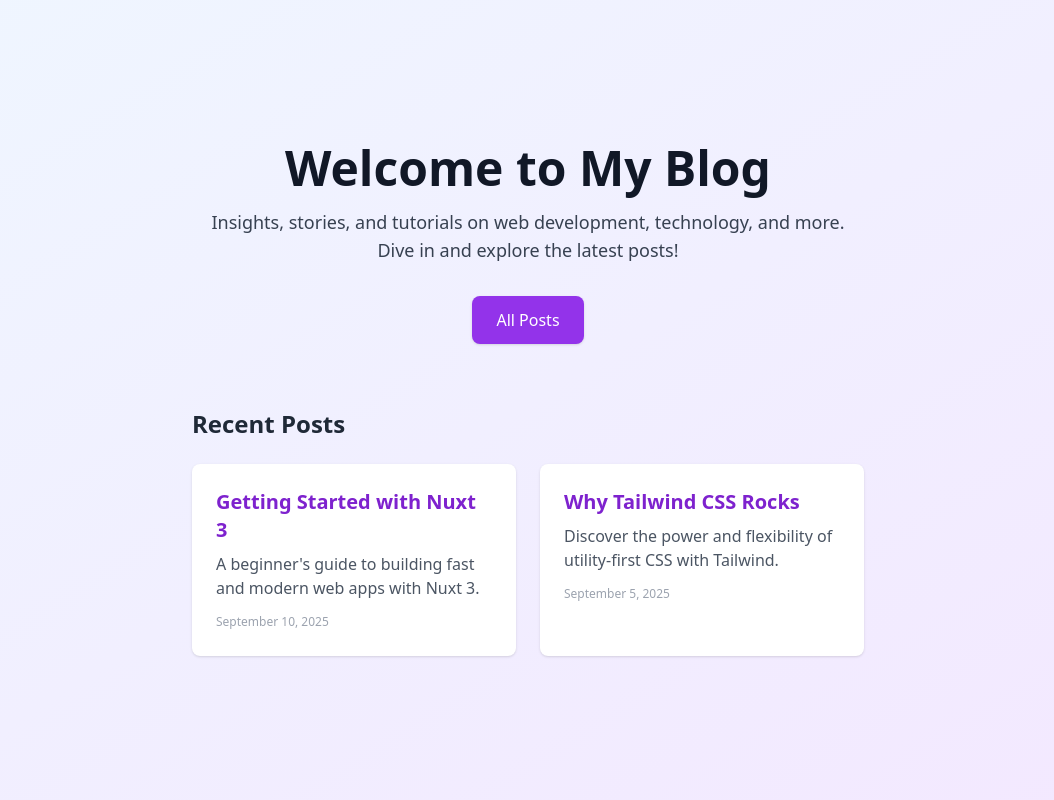
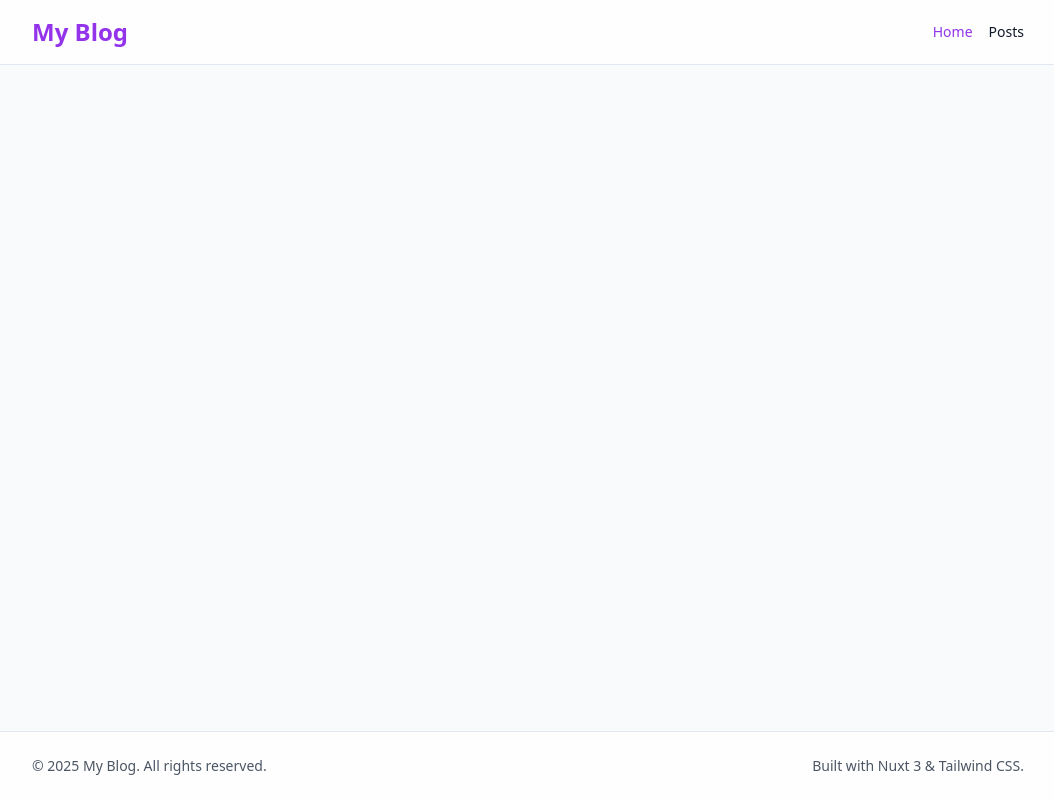
Before and after one commit to ZCroninDev/tales-by-torchlight, a Nuxt app: page / in a window 1280 px wide. Shown: the whole page, without its empty margins (112-1166 px from the left). Built offline with nearby package versions, Linux system fonts and the light colour scheme.

Commit message:
Adss a global header and footer

```diff
--- a/app/app.vue
+++ b/app/app.vue
@@ -1,18 +1,24 @@
-<script setup lang="ts">
-import ExamplePostCards from "../components/ExamplePostCards.vue"
-</script>
+<template>
+    <div class="min-h-screen flex flex-col bg-slate-50 text-gray-900">
+        <header class="border-b border-slate-200 bg-white/80 backdrop-blur">
+            <div class="max-w-5xl mx-auto flex items-center justify-between px-4 py-4">
+                <NuxtLink to="/" class="text-2xl font-bold text-purple-600">My Blog</NuxtLink>
+                <nav class="flex items-center gap-4 text-sm font-medium">
+                    <NuxtLink to="/" class="transition-colors hover:text-purple-600" exact-active-class="text-purple-600">Home</NuxtLink>
+                    <NuxtLink to="/posts" class="transition-colors hover:text-purple-600" exact-active-class="text-purple-600">Posts</NuxtLink>
+                </nav>
+            </div>
+        </header>
 
-<template>
-    <div class="min-h-screen bg-gradient-to-br from-blue-50 to-purple-100 flex flex-col items-center justify-center px-4">
-        <div class="max-w-2xl w-full text-center">
-            <h1 class="text-5xl font-extrabold text-gray-900 mb-4">Welcome to My Blog</h1>
-            <p class="text-lg text-gray-700 mb-8">Insights, stories, and tutorials on web development, technology, and more. Dive in and explore the latest posts!</p>
-            <a href="#posts" class="inline-block px-6 py-3 bg-purple-600 text-white rounded-lg shadow hover:bg-purple-700 transition">All Posts</a>
-        </div>
-        <div id="posts" class="mt-16 w-full max-w-2xl">
-            <h2 class="text-2xl font-bold text-gray-800 mb-6">Recent Posts</h2>
+        <main class="flex-1">
+            <NuxtPage />
+        </main>
 
-            <ExamplePostCards />
-        </div>
+        <footer class="border-t border-slate-200 bg-white/80 backdrop-blur">
+            <div class="max-w-5xl mx-auto flex flex-col gap-2 px-4 py-6 text-sm text-gray-600 sm:flex-row sm:items-center sm:justify-between">
+                <span>&copy; 2025 My Blog. All rights reserved.</span>
+                <span>Built with Nuxt 3 &amp; Tailwind CSS.</span>
+            </div>
+        </footer>
     </div>
 </template>
```
